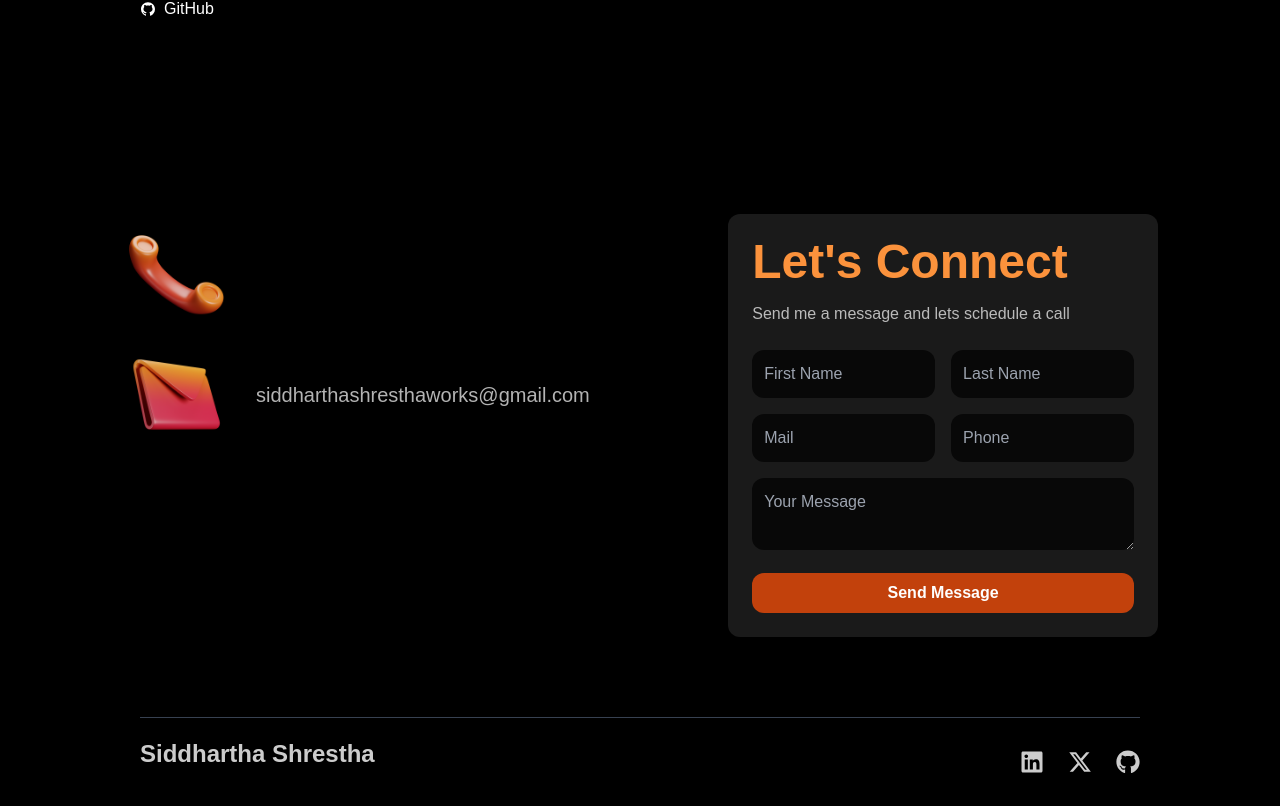
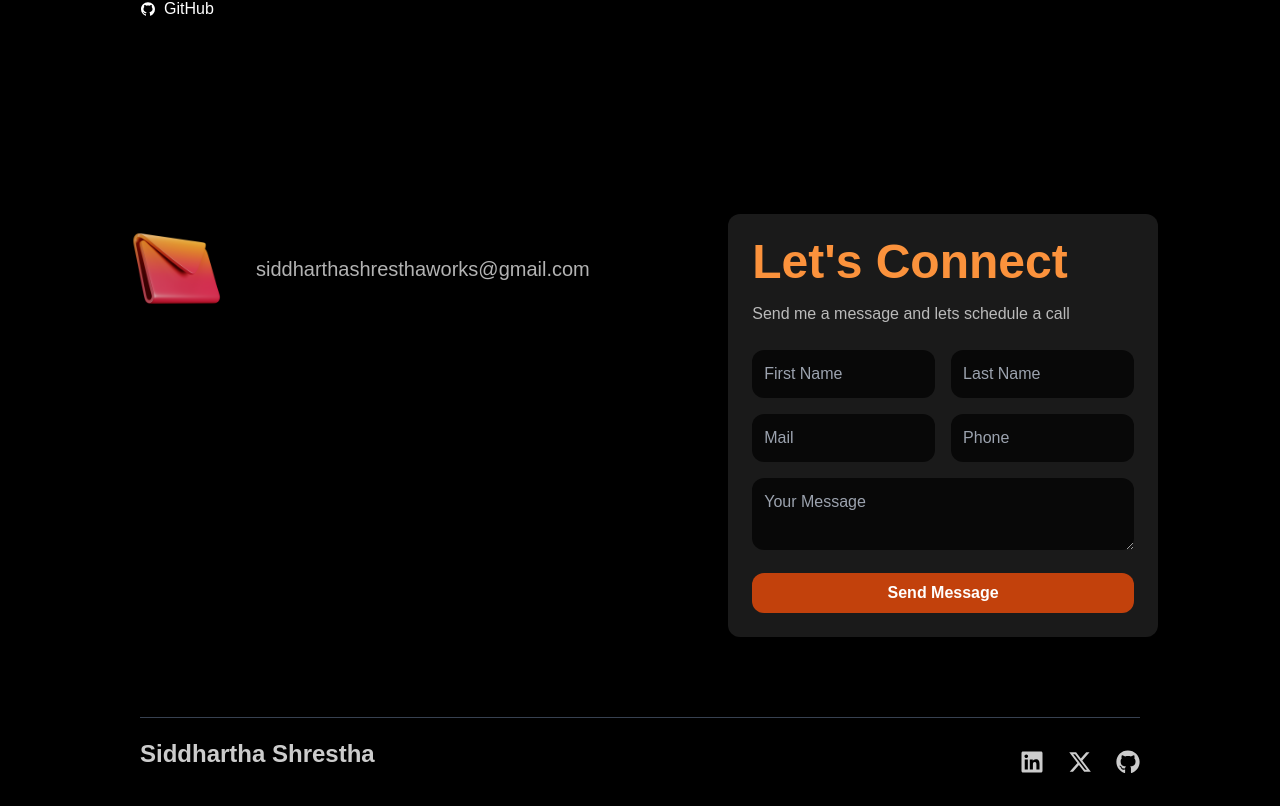
Before and after one commit to SiddharthaWork/portfolio, a Next.js app: page / in a window 1280 px wide. Shown: the part 4391-5197 px from the top of the page. Built offline with nearby package versions, Linux system fonts and the light colour scheme.

Commit message:
Changes in Contact

```diff
--- a/src/components/Contact.tsx
+++ b/src/components/Contact.tsx
@@ -12,10 +12,6 @@ const Contact = () => {
     ' id="contact"  >
         <div className='flex-start md:flex justify-center item-center'>
             <ul className='space-y-4'>
-                <li className='flex items-center'>
-                    <Image src={phone} alt="phone" className='h-[110px] w-auto mr-6 ' />
-                    {/* <p className='text-xl'>+977 9869064012</p> */}
-                </li>
                 <li className='flex items-center'>
                     <Image src={email} alt="email" className='h-[110px] w-auto mr-6 ' />
                     <p className=' md:text-xl'>
@@ -46,7 +42,6 @@ const Contact = () => {
                 <textarea className='bg-black/70 rounded-xl p-3 w-full focus:outline-none focus:ring-2 focus:ring-orange-400' placeholder='Your Message'/>
                 <button type='submit' className='bg-orange-700 hover:bg-orange-500 text-white px-6 py-2 w-full font-semibold rounded-xl'>
                     Send Message
-
                 </button>
             </form>
         </div>
```
